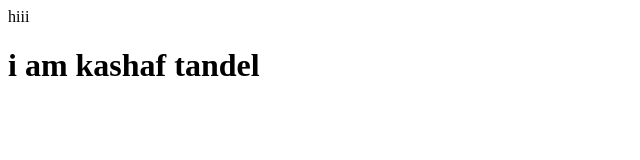
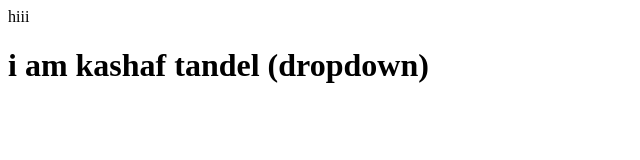
Before and after one commit to kashaf-tandel/apnacollege-demo, a plain HTML site: page index.html in a window 1280 px wide. Shown: the whole page, without its empty margins (0-640 px from the left). Drawn offline with Linux system fonts and the light colour scheme.

Commit message:
add dropdown

```diff
--- a/index.html
+++ b/index.html
@@ -1,2 +1,2 @@
 <p>hiii</p>
-<h1>i am kashaf tandel</h1>
+<h1>i am kashaf tandel (dropdown)</h1>
```
